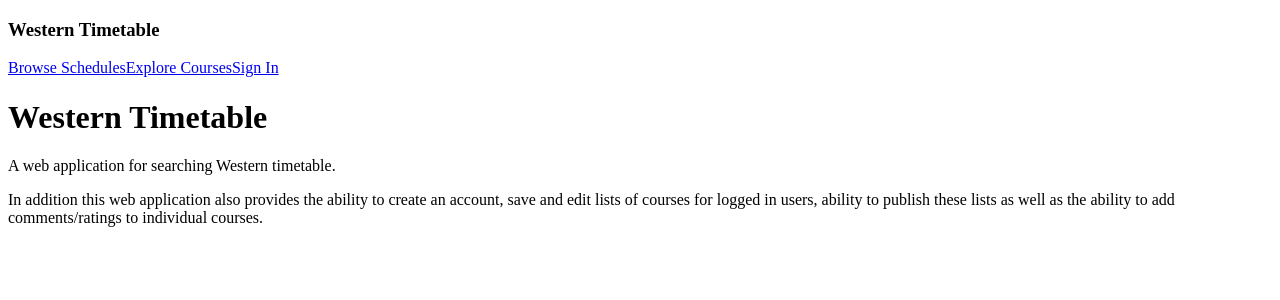
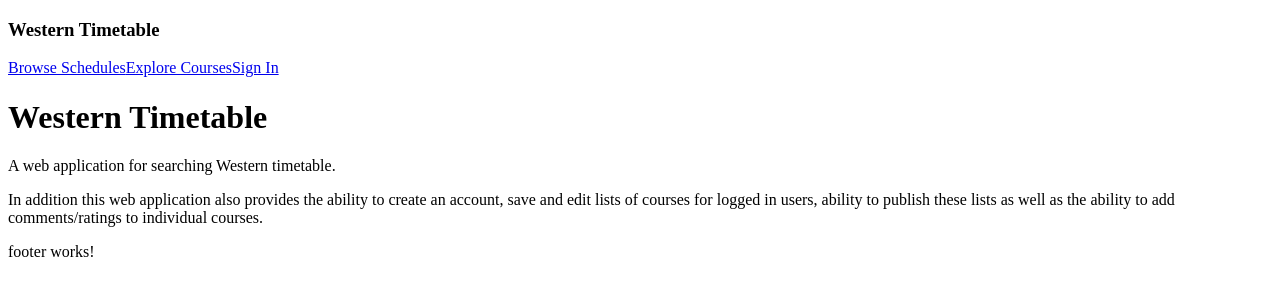
Before and after one commit to NikolasNorth/timetable-app, an Angular app in the folder client/: page / in a window 1280 px wide. Shown: the top 300 px of the page. Built offline with nearby package versions, Linux system fonts and the light colour scheme.

Commit message:
Create FooterComponent

```diff
--- a/client/src/app/app.module.ts
+++ b/client/src/app/app.module.ts
@@ -19,6 +19,7 @@ import { Err404Component } from './errors/err404/err404.component';
 import { CreateScheduleComponent } from './create-schedule/create-schedule.component';
 import { EditScheduleComponent } from './edit-schedule/edit-schedule.component';
 import { CourseDetailComponent } from './course-detail/course-detail.component';
+import { FooterComponent } from './footer/footer.component';
 
 @NgModule({
   declarations: [
@@ -37,6 +38,7 @@ import { CourseDetailComponent } from './course-detail/course-detail.component';
     CreateScheduleComponent,
     EditScheduleComponent,
     CourseDetailComponent,
+    FooterComponent,
   ],
     imports: [
         BrowserModule,
--- /dev/null
+++ b/client/src/app/footer/footer.component.html
@@ -0,0 +1 @@
+<p>footer works!</p>
--- /dev/null
+++ b/client/src/app/footer/footer.component.ts
@@ -0,0 +1,15 @@
+import { Component, OnInit } from '@angular/core';
+
+@Component({
+  selector: 'app-footer',
+  templateUrl: './footer.component.html',
+  styleUrls: ['./footer.component.scss']
+})
+export class FooterComponent implements OnInit {
+
+  constructor() { }
+
+  ngOnInit(): void {
+  }
+
+}
--- a/client/src/app/home/home.component.html
+++ b/client/src/app/home/home.component.html
@@ -7,3 +7,4 @@
   publish these lists as well as the ability to add comments/ratings to
   individual courses.
 </p>
+<app-footer></app-footer>
```
Also changed, not shown: client/src/app/footer/footer.component.scss (added), 1 other file (tests, documents, lock files or other folders).
